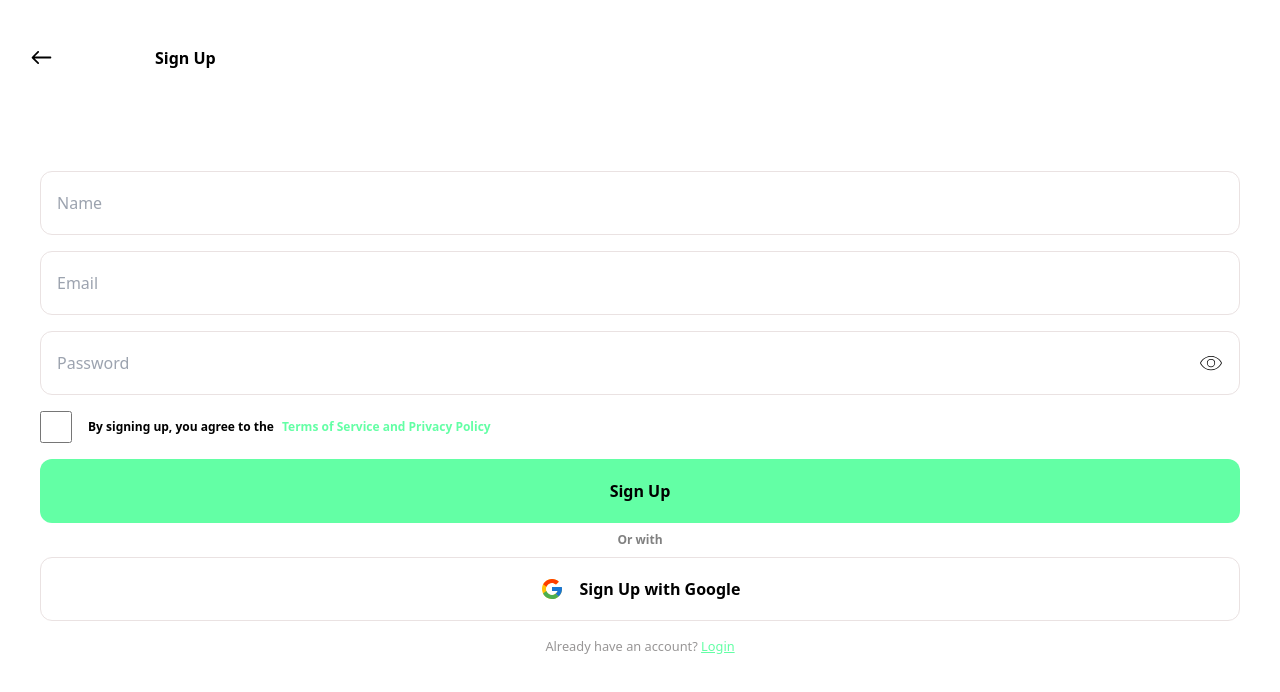
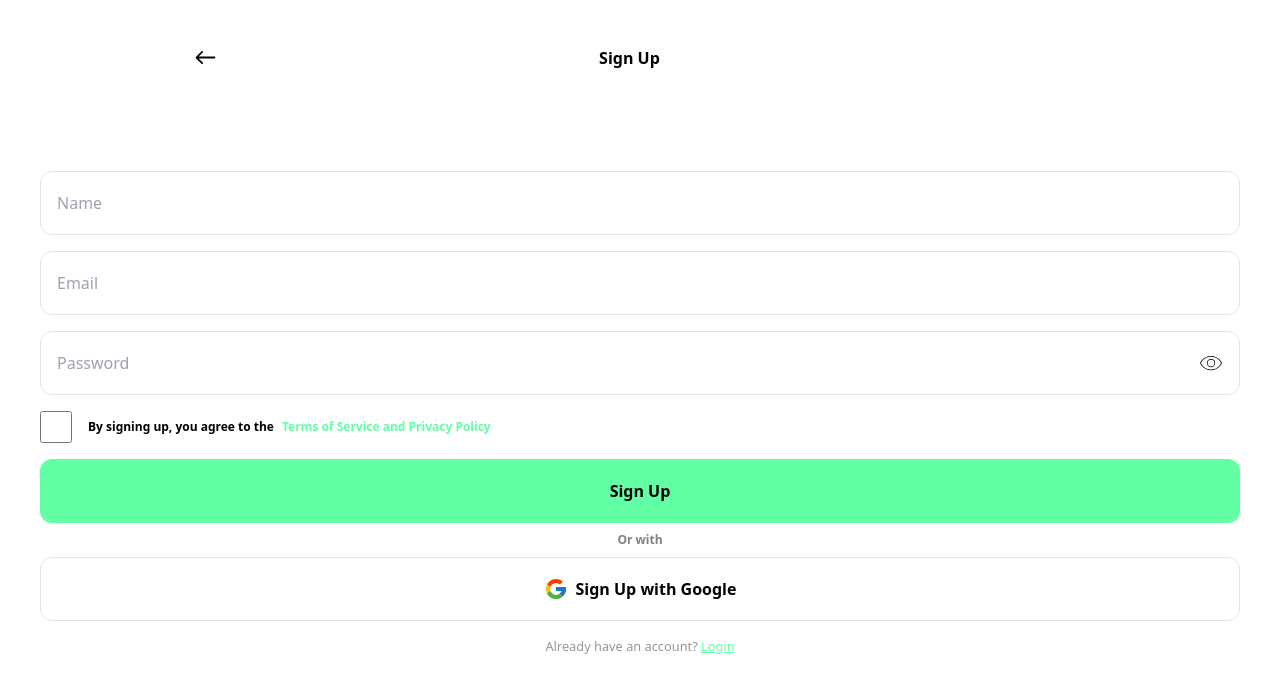
Before and after one commit to Budget-Tracker-Collaboration/budget-tracker, a Next.js app: page /signup in a window 1280 px wide. Shown: the top 692 px of the page. Built offline with nearby package versions, Linux system fonts and the light colour scheme.

Commit message:
add some more touches to the style

```diff
--- a/package.json
+++ b/package.json
@@ -10,7 +10,10 @@
   },
   "dependencies": {
     "area": "^0.0.2",
+    "bcryptjs": "^2.4.3",
+    "mongoose": "^8.8.4",
     "next": "14.2.15",
+    "next-auth": "^4.24.11",
     "react": "^18.3.1",
     "react-aria": "^3.36.0",
     "react-dom": "^18",
--- a/src/app/globals.css
+++ b/src/app/globals.css
@@ -4,14 +4,10 @@
 
 .signUpHeaderDiv {
   display: flex;
+  justify-content: space-around;
   align-items: center;
   margin-top: 5vh;
-  margin-left: 3vh;
-}
-
-
-.signUpHeaderTitle {
-  padding-left: 12vh;
+  margin-right: 7vh;
 }
 
 .signUpHeaderTitle h2 {
@@ -22,9 +18,6 @@
   font-weight: 700;
 }
 
-.loginHeaderTitle {
-  padding-left: 13vh;
-}
 .signUpFormDiv {
   width: 100%;
 }
@@ -81,7 +74,7 @@ input:focus {
 }
 
 .googleIconBtn span {
-  margin-right: 2vh;
+  margin-right: 1vh;
 }
 
 .signUpCheckboxDiv {
--- a/src/components/loginHeader.tsx
+++ b/src/components/loginHeader.tsx
@@ -10,6 +10,7 @@ export default function LoginHeader() {
                     <div className="loginHeaderTitle" >
                         <h2>Login</h2>
                     </div>
+                    <div></div>
         </div>
     )
 }
--- a/src/components/signUpHeader.tsx
+++ b/src/components/signUpHeader.tsx
@@ -4,12 +4,13 @@ import { IoIosArrowRoundBack } from "react-icons/io";
 export default function SignUpHeader() {
     return (
         <div className="signUpHeaderDiv">
-                    <div>
-                        <IoIosArrowRoundBack size={35} />
-                    </div>
-                    <div className="signUpHeaderTitle" >
-                        <h2>Sign Up</h2>
-                    </div>
+            <div>
+                <IoIosArrowRoundBack size={35} />
+            </div>
+            <div className="loginHeaderTitle">
+                <h2>Sign Up</h2>
+            </div>
+            <div></div>
         </div>
     )
 }
```
Also changed, not shown: 1 other file (tests, documents, lock files or other folders).
